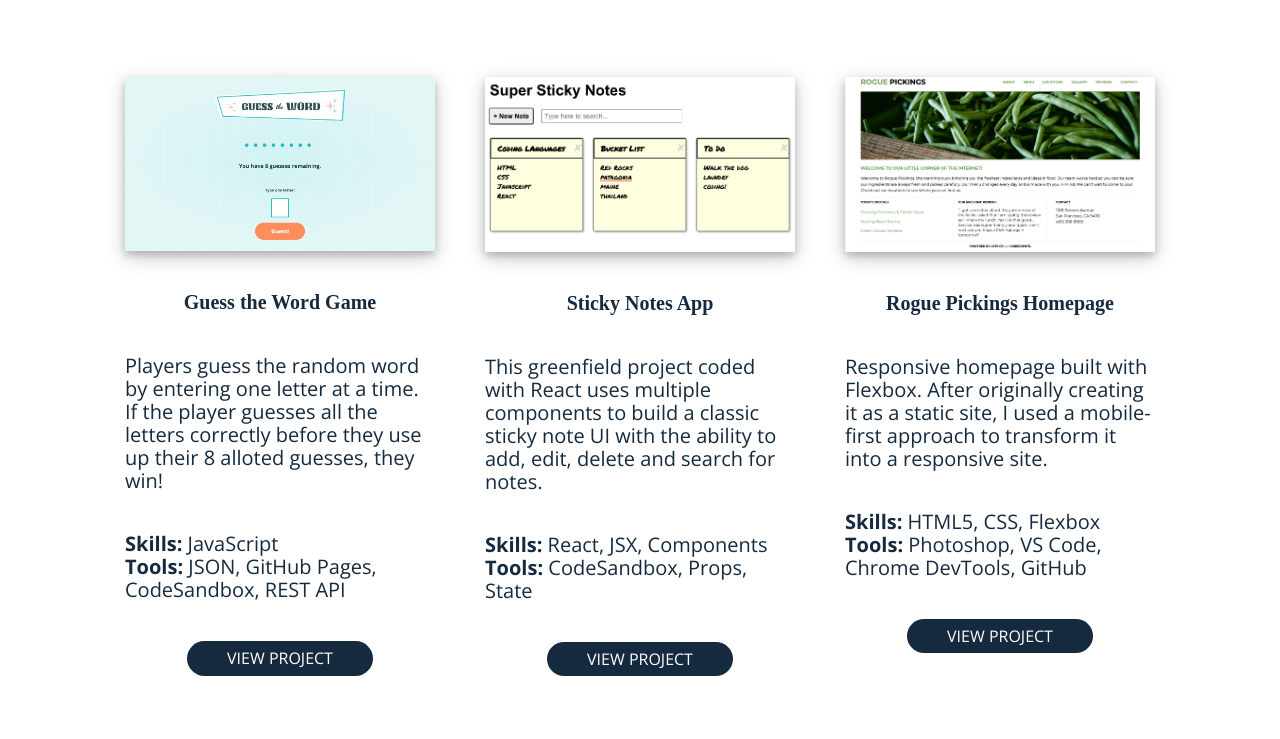
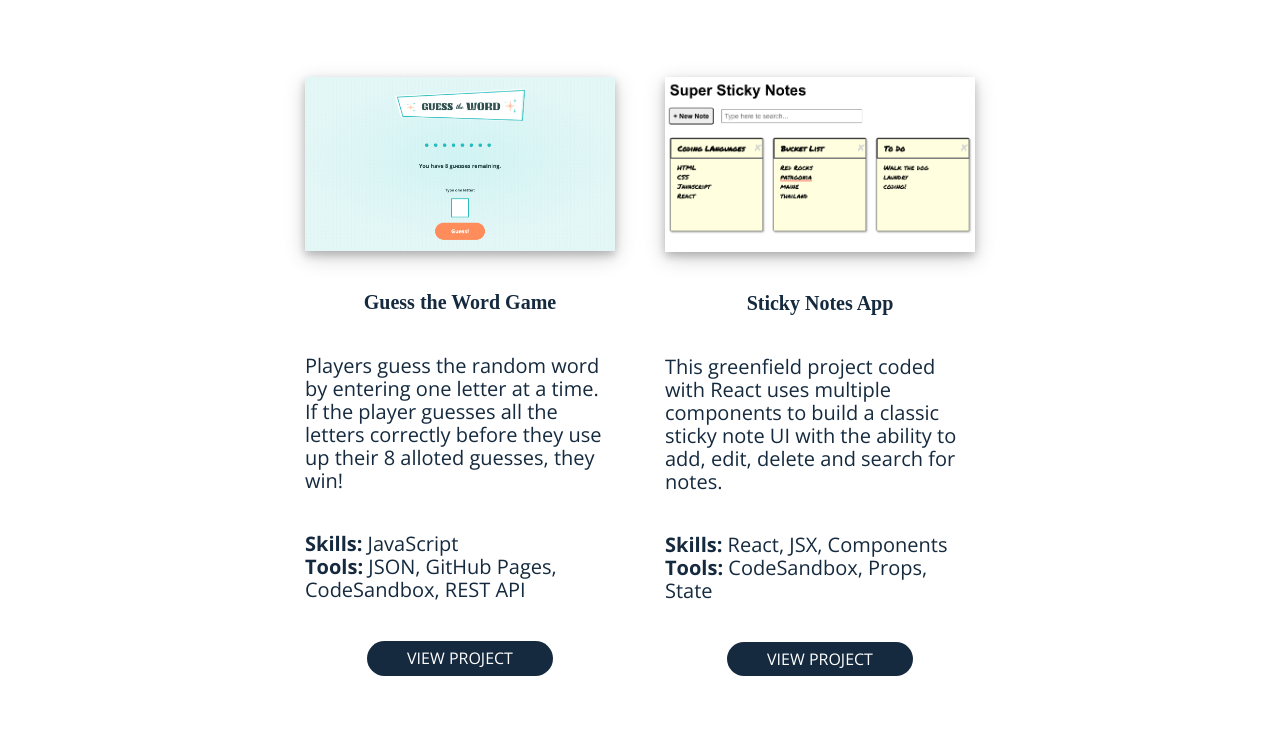
Before and after one commit to alana-nanz/portfolio, a website built with Parcel: page index.html in a window 1280 px wide. Shown: the part 1394-2133 px from the top of the page. Built offline with nearby package versions, Linux system fonts and the light colour scheme; a web font is replaced by a local one.

Commit message:
Removed Rogue Pickings project to better showcase other projects

```diff
--- a/index.html
+++ b/index.html
@@ -109,18 +109,6 @@
             <a class="project-link" href="https://guowmg.csb.app/" target="_blank">View Project</a>
           </div>
         </div>
-        <div class="project">
-          <a href="https://alana-nanz.github.io/rogue-pickings/" target="_blank"><img src="img/rogue_screenshot.png" alt="website screenshot"></a>
-          <h4>Rogue Pickings Homepage</h4>
-          <p class="description">Responsive homepage built with Flexbox. After originally creating it as a static site, I used a mobile-first approach to transform it into a responsive site.</p>
-          <p class="skills">
-            <span>Skills: </span>HTML5, CSS, Flexbox<br>
-            <span>Tools: </span>Photoshop, VS Code, Chrome DevTools, GitHub
-          </p>
-          <div class="link">
-            <a class="project-link" href="https://alana-nanz.github.io/rogue-pickings/" target="_blank">View Project</a>
-          </div>
-        </div>
       </div>
     </section>
     <section id="skills">
```
